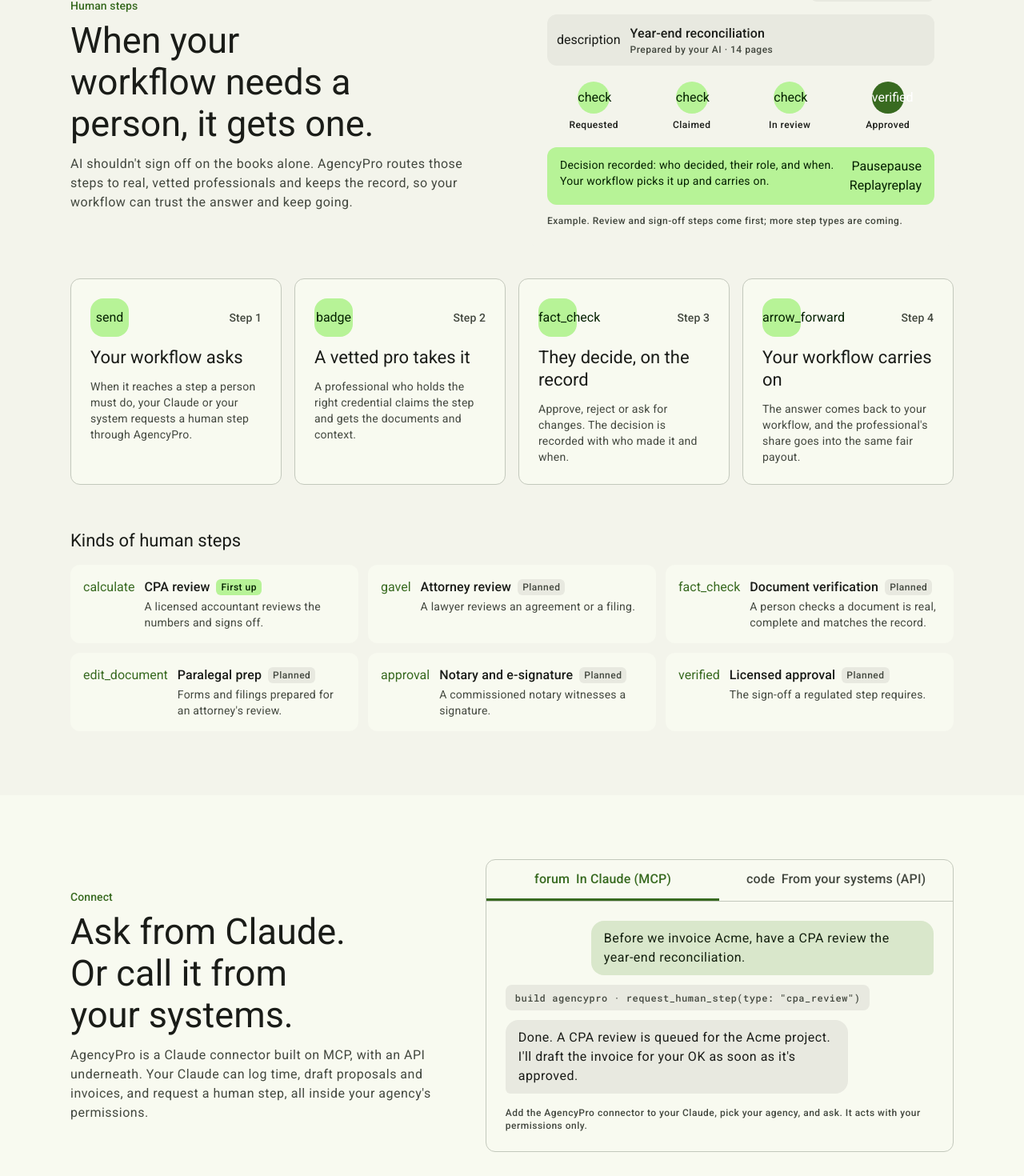
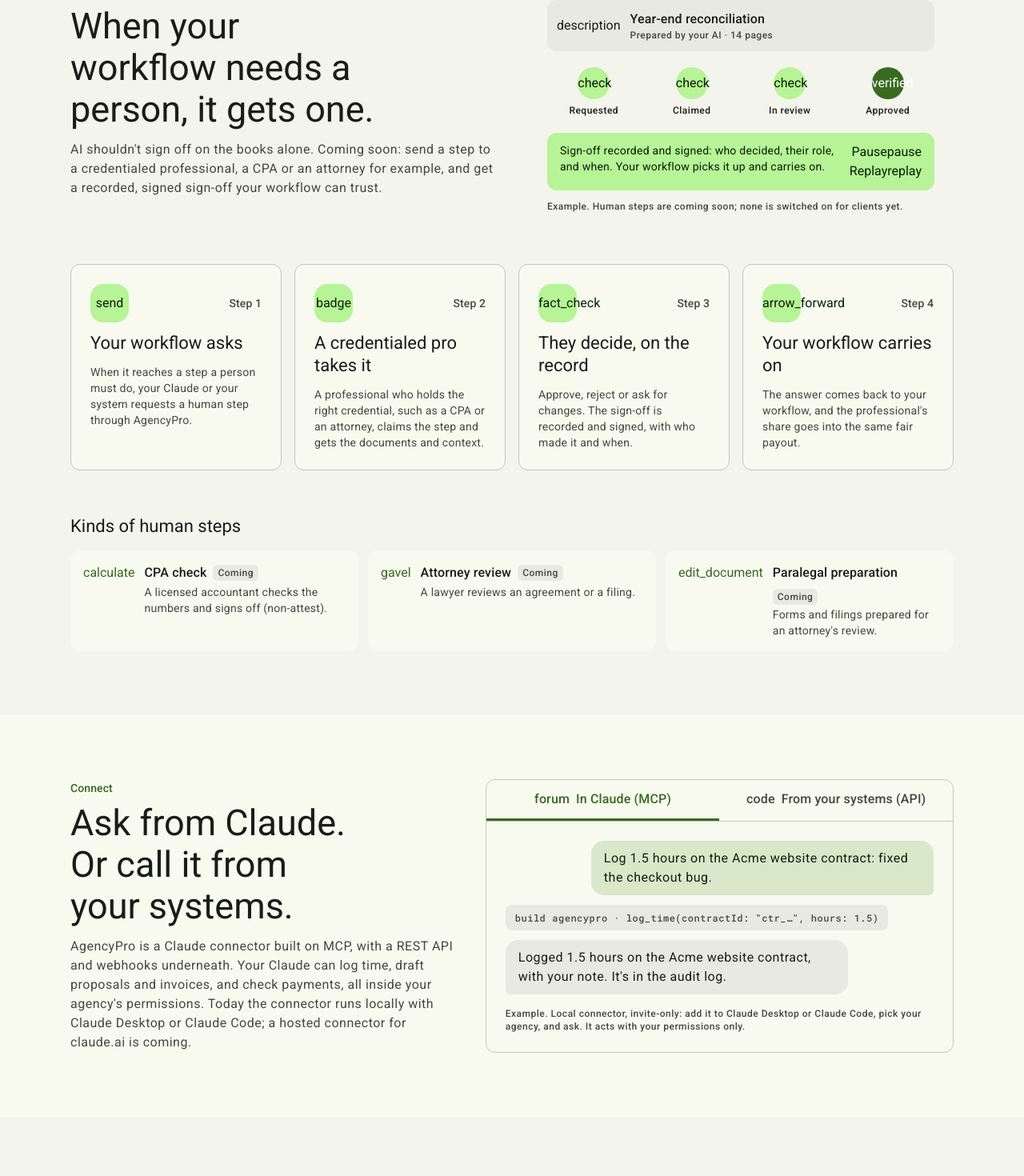
Before and after one commit to rodmjay/agency-squared, a Next.js app: page / in a window 1280 px wide. Shown: the part 818-2288 px from the top of the page at 80% size. Built offline with nearby package versions, Linux system fonts and the light colour scheme.

Commit message:
Fact check: local connector today, human steps coming, catalog step types only, real clearing times

```diff
--- a/src/app/layout.tsx
+++ b/src/app/layout.tsx
@@ -10,7 +10,7 @@ const SITE = "https://rodmjay.github.io/agency-squared";
 const TITLE = "AgencyPro · Your AI does the work. Real people fill the gaps.";
 const OG_ALT = "AgencyPro: an AI workflow with one step handled by a real person";
 const DESCRIPTION =
-  "AgencyPro works with Claude through MCP and with your systems through its API. Steps only a person should do go to vetted professionals, and everyone is paid fairly once the payment clears.";
+  "AgencyPro works with Claude through MCP and with your systems through its API. Steps only a person should do can go to credentialed professionals, and everyone is paid fairly once the payment clears.";
 
 export const metadata: Metadata = {
   metadataBase: new URL(SITE),
--- a/src/app/page.tsx
+++ b/src/app/page.tsx
@@ -18,18 +18,15 @@ const steps = [
 
 const humanSteps = [
   { icon: "send", title: "Your workflow asks", body: "When it reaches a step a person must do, your Claude or your system requests a human step through AgencyPro." },
-  { icon: "badge", title: "A vetted pro takes it", body: "A professional who holds the right credential claims the step and gets the documents and context." },
-  { icon: "fact_check", title: "They decide, on the record", body: "Approve, reject or ask for changes. The decision is recorded with who made it and when." },
+  { icon: "badge", title: "A credentialed pro takes it", body: "A professional who holds the right credential, such as a CPA or an attorney, claims the step and gets the documents and context." },
+  { icon: "fact_check", title: "They decide, on the record", body: "Approve, reject or ask for changes. The sign-off is recorded and signed, with who made it and when." },
   { icon: "arrow_forward", title: "Your workflow carries on", body: "The answer comes back to your workflow, and the professional's share goes into the same fair payout." },
 ];
 
-const stepTypes: [string, string, string, boolean][] = [
-  ["calculate", "CPA review", "A licensed accountant reviews the numbers and signs off.", true],
-  ["gavel", "Attorney review", "A lawyer reviews an agreement or a filing.", false],
-  ["fact_check", "Document verification", "A person checks a document is real, complete and matches the record.", false],
-  ["edit_document", "Paralegal prep", "Forms and filings prepared for an attorney's review.", false],
-  ["approval", "Notary and e-signature", "A commissioned notary witnesses a signature.", false],
-  ["verified", "Licensed approval", "The sign-off a regulated step requires.", false],
+const stepTypes: [string, string, string][] = [
+  ["calculate", "CPA check", "A licensed accountant checks the numbers and signs off (non-attest)."],
+  ["gavel", "Attorney review", "A lawyer reviews an agreement or a filing."],
+  ["edit_document", "Paralegal preparation", "Forms and filings prepared for an attorney's review."],
 ];
 
 const perks = [
@@ -47,9 +44,9 @@ const NAV: [string, string][] = [
 ];
 
 const faqs = [
-  ["Who are the real people?", "Vetted professionals who hold the credential a step needs. Review and sign-off steps come first; more step types are on the way."],
+  ["Who are the real people?", "Credentialed professionals, such as CPAs and attorneys, who hold the credential a step needs. Human steps are coming soon: none is switched on for clients yet."],
   ["Does AgencyPro run the AI?", "No. You bring your own Claude and add the AgencyPro connector. It acts with your permissions only, and we never run or bill you for the AI."],
-  ["When does a share get paid?", "Every share shows as pending the moment the client pays and stays pending until that payment fully clears. Then it's paid, for good."],
+  ["When does a share get paid?", "Your share shows as Pending until the client's payment fully clears: a few days for a bank transfer, 60 days for an ACH debit, about 4 months for a card. Then it's paid, for good."],
   ["What if the client's payment doesn't clear?", "Then no one is paid and no one owes anything. Nobody ever has to pay money back."],
   ["What do clients see?", "Their projects, totals and invoices. Never your team's names, rates or pay."],
   ["Can I use it today?", "AgencyPro is in a private beta, by invitation. During the beta, payouts run in Stripe's test mode, so no real money moves yet. Pricing is set at launch."],
@@ -91,7 +88,7 @@ export default function Home() {
             </p>
             <h1 className="md-display-large mt-6 text-balance">Your AI does the work. Real people fill the gaps.</h1>
             <p className="md-body-large mt-6 max-w-xl text-on-surface-variant text-pretty">
-              AgencyPro plugs into Claude through MCP and into your systems through its API. When a workflow reaches a step only a person should do, like a professional review and sign-off, it goes to a vetted human, and the decision comes back on the record. Everyone who worked on it gets paid fairly, and no one ever pays it back.
+              AgencyPro plugs into Claude through MCP and into your systems through its API. When a workflow reaches a step only a person should do, like a professional review and sign-off, it can go to a credentialed professional, and the sign-off comes back on the record. Everyone who worked on it gets paid fairly, and no one ever pays it back.
             </p>
             <div className="mt-8 flex flex-wrap gap-3">
               <MdButton href="#humans" icon="person_check">See a human step</MdButton>
@@ -107,7 +104,7 @@ export default function Home() {
               <div>
                 <Eyebrow>Human steps</Eyebrow>
                 <h2 className="md-display-medium mt-2 text-balance">When your workflow needs a person, it gets one.</h2>
-                <p className="md-body-large mt-3 text-on-surface-variant">AI shouldn&apos;t sign off on the books alone. AgencyPro routes those steps to real, vetted professionals and keeps the record, so your workflow can trust the answer and keep going.</p>
+                <p className="md-body-large mt-3 text-on-surface-variant">AI shouldn&apos;t sign off on the books alone. Coming soon: send a step to a credentialed professional, a CPA or an attorney for example, and get a recorded, signed sign-off your workflow can trust.</p>
               </div>
               <HumanStepDemo />
             </div>
@@ -126,14 +123,14 @@ export default function Home() {
               ))}
             </ol>
             <h3 className="md-title-large mt-14">Kinds of human steps</h3>
-            <ul className="mt-4 grid gap-3 sm:grid-cols-2 lg:grid-cols-3">
-              {stepTypes.map(([icon, title, body, first]) => (
+            <ul className="mt-4 grid gap-3 sm:grid-cols-3">
+              {stepTypes.map(([icon, title, body]) => (
                 <li key={title} className="flex gap-3 rounded-xl bg-surface p-4">
                   <md-icon aria-hidden="true" class="text-primary">{icon}</md-icon>
                   <div className="min-w-0">
                     <p className="md-title-medium flex flex-wrap items-center gap-2">
                       {title}
-                      <span className={`md-label-medium rounded-md px-1.5 py-0.5 ${first ? "bg-primary-container text-on-primary-container" : "bg-surface-high text-on-surface-variant"}`}>{first ? "First up" : "Planned"}</span>
+                      <span className="md-label-medium rounded-md bg-surface-high px-1.5 py-0.5 text-on-surface-variant">Coming</span>
                     </p>
                     <p className="md-body-medium mt-0.5 text-on-surface-variant">{body}</p>
                   </div>
@@ -147,7 +144,7 @@ export default function Home() {
           <div>
             <Eyebrow>Connect</Eyebrow>
             <h2 className="md-display-medium mt-2 text-balance">Ask from Claude. Or call it from your systems.</h2>
-            <p className="md-body-large mt-3 text-on-surface-variant">AgencyPro is a Claude connector built on MCP, with an API underneath. Your Claude can log time, draft proposals and invoices, and request a human step, all inside your agency&apos;s permissions.</p>
+            <p className="md-body-large mt-3 text-on-surface-variant">AgencyPro is a Claude connector built on MCP, with a REST API and webhooks underneath. Your Claude can log time, draft proposals and invoices, and check payments, all inside your agency&apos;s permissions. Today the connector runs locally with Claude Desktop or Claude Code; a hosted connector for claude.ai is coming.</p>
           </div>
           <ConnectTabs />
         </section>
@@ -242,7 +239,7 @@ export default function Home() {
         <section id="roster" className="mx-auto w-full max-w-6xl scroll-mt-20 px-4 pb-20 sm:px-6">
           <div className="md-card-outlined grid gap-8 bg-surface p-8 sm:p-10 lg:grid-cols-[1.2fr_1fr]">
             <div>
-              <Eyebrow>For professionals</Eyebrow>
+              <Eyebrow>For professionals · coming soon</Eyebrow>
               <h2 className="md-headline-large mt-2 text-balance">Licensed? Get paid for the steps AI can&apos;t do.</h2>
               <p className="md-body-large mt-3 text-on-surface-variant">Accountants, attorneys and other credentialed pros: take review and sign-off steps from AI-run workflows. The prep is done before it reaches you. You make the call, and your share is paid once the client&apos;s payment clears. You&apos;ll never have to pay it back.</p>
               <div className="mt-6"><MdButton kind="tonal" href={INVITE} external icon="badge">Ask about joining</MdButton></div>
--- a/src/components/connect-tabs.tsx
+++ b/src/components/connect-tabs.tsx
@@ -46,16 +46,16 @@ export function ConnectTabs() {
       {tab === "claude" ? (
         <div role="tabpanel" id="panel-claude" aria-labelledby="tab-claude" className="flex flex-col gap-3 p-5 sm:p-6">
           <div className="md-body-large self-end rounded-2xl rounded-br-md bg-secondary-container px-4 py-2.5 text-on-secondary-container sm:max-w-[80%]">
-            Before we invoice Acme, have a CPA review the year-end reconciliation.
+            Log 1.5 hours on the Acme website contract: fixed the checkout bug.
           </div>
           <div className="figure md-label-medium flex items-center gap-2 self-start rounded-lg bg-surface-high px-3 py-2 text-on-surface-variant">
             <md-icon aria-hidden="true" style={{ ["--md-icon-size" as string]: "16px" }}>build</md-icon>
-            agencypro · request_human_step(type: &quot;cpa_review&quot;)
+            agencypro · log_time(contractId: &quot;ctr_…&quot;, hours: 1.5)
           </div>
           <div className="md-body-large self-start rounded-2xl rounded-bl-md bg-surface-high px-4 py-2.5 sm:max-w-[80%]">
-            Done. A CPA review is queued for the Acme project. I&apos;ll draft the invoice for your OK as soon as it&apos;s approved.
+            Logged 1.5 hours on the Acme website contract, with your note. It&apos;s in the audit log.
           </div>
-          <p className="md-label-medium mt-1 text-on-surface-variant">Add the AgencyPro connector to your Claude, pick your agency, and ask. It acts with your permissions only.</p>
+          <p className="md-label-medium mt-1 text-on-surface-variant">Example. Local connector, invite-only: add it to Claude Desktop or Claude Code, pick your agency, and ask. It acts with your permissions only.</p>
         </div>
       ) : (
         <div role="tabpanel" id="panel-api" aria-labelledby="tab-api" className="p-5 sm:p-6">
--- a/src/components/human-step-demo.tsx
+++ b/src/components/human-step-demo.tsx
@@ -9,7 +9,7 @@ const STAGES = [
   { key: "requested", label: "Requested", icon: "send", text: "Your workflow calls request_human_step: “Review the year-end reconciliation and sign off.”" },
   { key: "claimed", label: "Claimed", icon: "badge", text: "A professional with the right credential claims it and opens the documents." },
   { key: "review", label: "In review", icon: "find_in_page", text: "They check the numbers against the source documents. AI did the prep; a person makes the call." },
-  { key: "approved", label: "Approved", icon: "verified", text: "Decision recorded: who decided, their role, and when. Your workflow picks it up and carries on." },
+  { key: "approved", label: "Approved", icon: "verified", text: "Sign-off recorded and signed: who decided, their role, and when. Your workflow picks it up and carries on." },
 ] as const;
 
 export function HumanStepDemo() {
@@ -61,7 +61,7 @@ export function HumanStepDemo() {
           <MdButton kind="text" icon="replay" onClick={() => setRun((n) => n + 1)}>Replay</MdButton>
         </div>
       </div>
-      <p className="md-label-medium mt-3 text-on-surface-variant">Example. Review and sign-off steps come first; more step types are coming.</p>
+      <p className="md-label-medium mt-3 text-on-surface-variant">Example. Human steps are coming soon; none is switched on for clients yet.</p>
     </div>
   );
 }
--- a/src/components/workflow-card.tsx
+++ b/src/components/workflow-card.tsx
@@ -3,7 +3,7 @@
 import { useState } from "react";
 import { MdFilterChip } from "@/components/material";
 
-// Pick a workflow: AI steps run on their own; the ones a person must do go to a vetted professional.
+// Pick a workflow: AI steps run on their own; the ones a person must do go to a credentialed professional.
 type Step = { who: "ai" | "human"; title: string; note: string };
 
 const WORKFLOWS: { id: string; label: string; steps: Step[] }[] = [
@@ -13,7 +13,7 @@ const WORKFLOWS: { id: string; label: string; steps: Step[] }[] = [
     steps: [
       { who: "ai", title: "Collect statements and receipts", note: "Your Claude gathers them and flags what's missing." },
       { who: "ai", title: "Reconcile the numbers", note: "Totals checked against the ledger." },
-      { who: "human", title: "CPA review and sign-off", note: "A licensed accountant reviews it. Their decision is recorded." },
+      { who: "human", title: "CPA check and sign-off", note: "A licensed accountant checks it. The sign-off is recorded." },
       { who: "ai", title: "Draft the invoice", note: "Ready for your OK. The client sees one total." },
     ],
   },
@@ -24,7 +24,7 @@ const WORKFLOWS: { id: string; label: string; steps: Step[] }[] = [
       { who: "ai", title: "Draft from your template", note: "Terms filled in from the proposal." },
       { who: "ai", title: "Flag unusual clauses", note: "Changes from your standard terms, highlighted." },
       { who: "human", title: "Attorney review", note: "A lawyer reviews the flagged terms and approves or asks for changes." },
-      { who: "ai", title: "Send for signature", note: "After your OK." },
+      { who: "ai", title: "Send it to the client", note: "After your OK." },
     ],
   },
   {
@@ -32,7 +32,7 @@ const WORKFLOWS: { id: string; label: string; steps: Step[] }[] = [
     label: "New client setup",
     steps: [
       { who: "ai", title: "Collect the client's documents", note: "Requested, gathered and checked for completeness." },
-      { who: "human", title: "Verify the documents", note: "A person confirms they're genuine and match the record." },
+      { who: "human", title: "Paralegal preparation", note: "A paralegal prepares the engagement filings for review." },
       { who: "ai", title: "Open the account and project", note: "Set up with the right people and rates." },
       { who: "ai", title: "Send the welcome and first proposal", note: "Drafted for your OK." },
     ],
```
Also changed, not shown: 1 other file (tests, documents, lock files or other folders).
